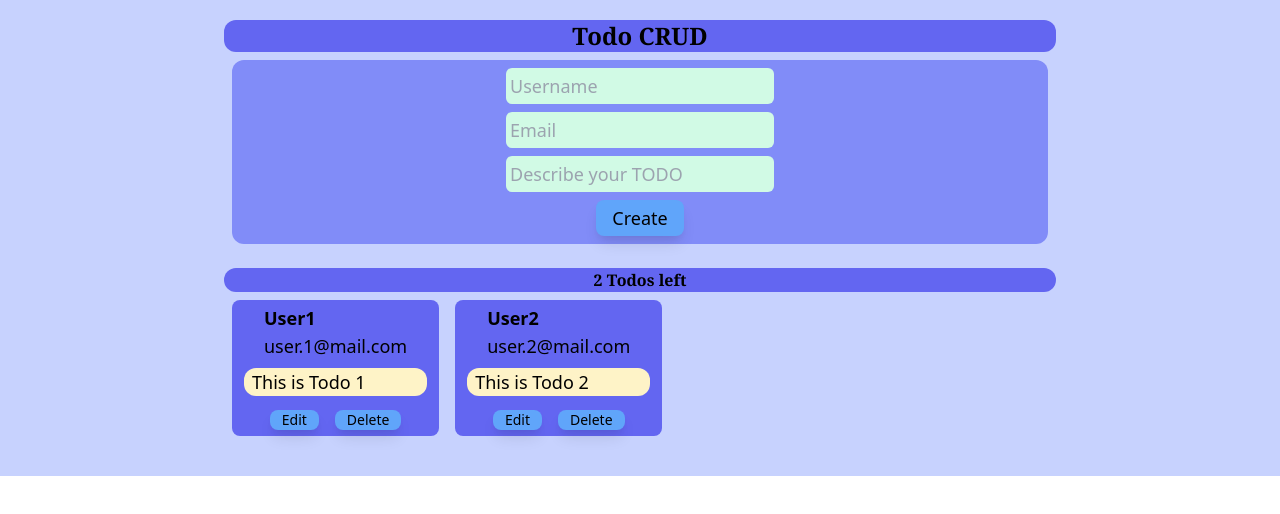
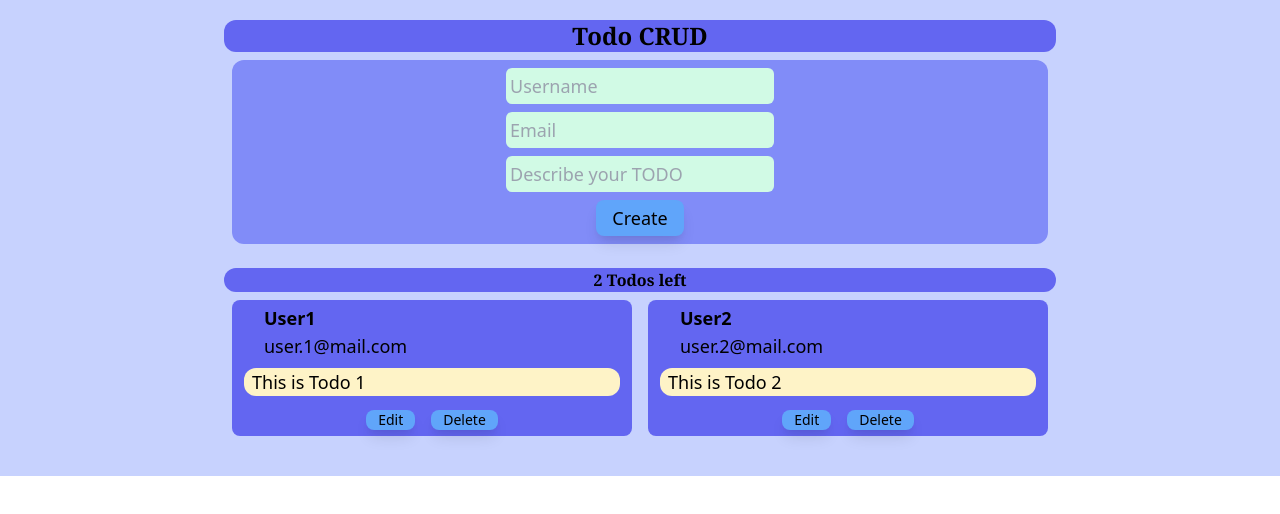
Before and after one commit to rashid54/todo-crud, a React (Create React App) app: page / in a window 1280 px wide. Shown: the top 514 px of the page. Built offline with nearby package versions, Linux system fonts and the light colour scheme.

Commit message:
stable 1.9

```diff
--- a/src/components/TodoCard.jsx
+++ b/src/components/TodoCard.jsx
@@ -8,7 +8,7 @@ function TodoCard({todoItem,deleteItem,modifyItem,id}){
     }
 
     return (
-        <div id="cardItem" className="bg-indigo-500 rounded-lg px-1 py-1 m-2"
+        <div id="cardItem" className="bg-indigo-500 rounded-lg px-1 py-1 m-2 flex-grow"
         >
           <h4 className="text-left py-0 px-7 font-bold my-0">
             {todoItem.username}
```
